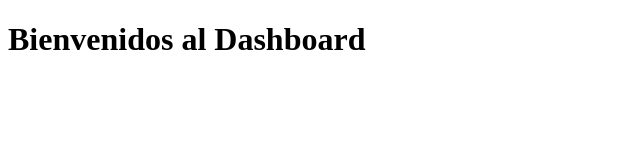
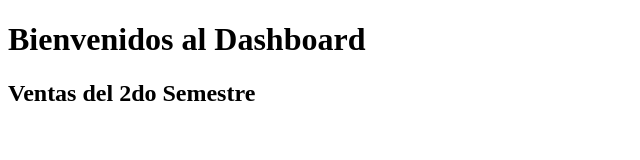
Before and after one commit to whasbunb/Pasteleria, a plain HTML site: page docs/dashboard.html in a window 1280 px wide. Shown: the whole page, without its empty margins (0-640 px from the left). Drawn offline with Linux system fonts and the light colour scheme.

Commit message:
Se movieron los archivos a la carpeta docs

```diff
--- a/dashboard.html
+++ b/docs/dashboard.html
@@ -9,5 +9,10 @@
     <header>
         <h1>Bienvenidos al Dashboard</h1>
     </header>
+    <main>
+        <section>
+            <h2>Ventas del 2do Semestre</h2>
+        </section>
+    </main>
 </body>
 </html>
```
Also changed, not shown: docs/imagenes/torta-chocolate.png (added), docs/index.html (renamed from index.html), docs/productos.html (renamed from productos.html).
